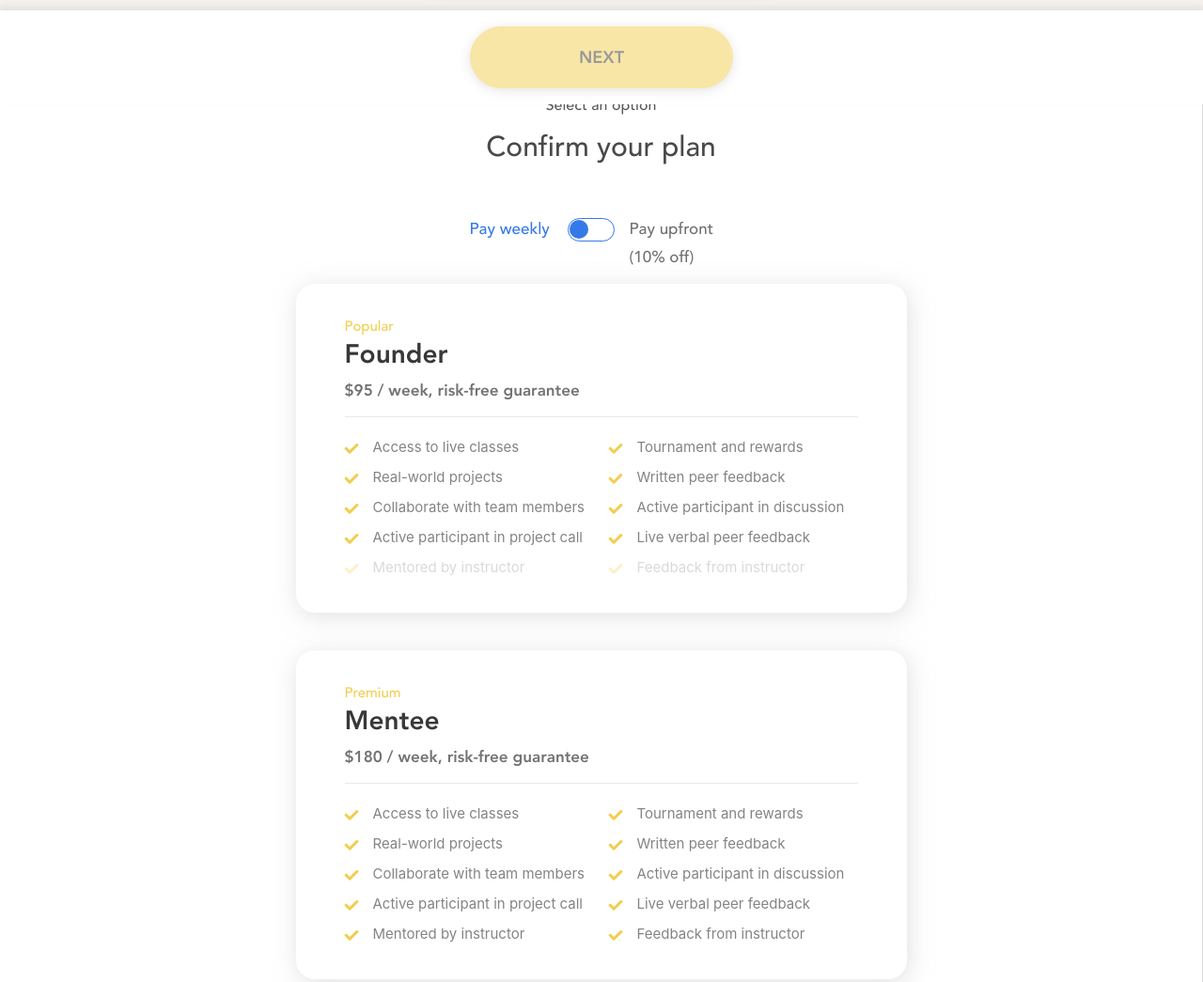
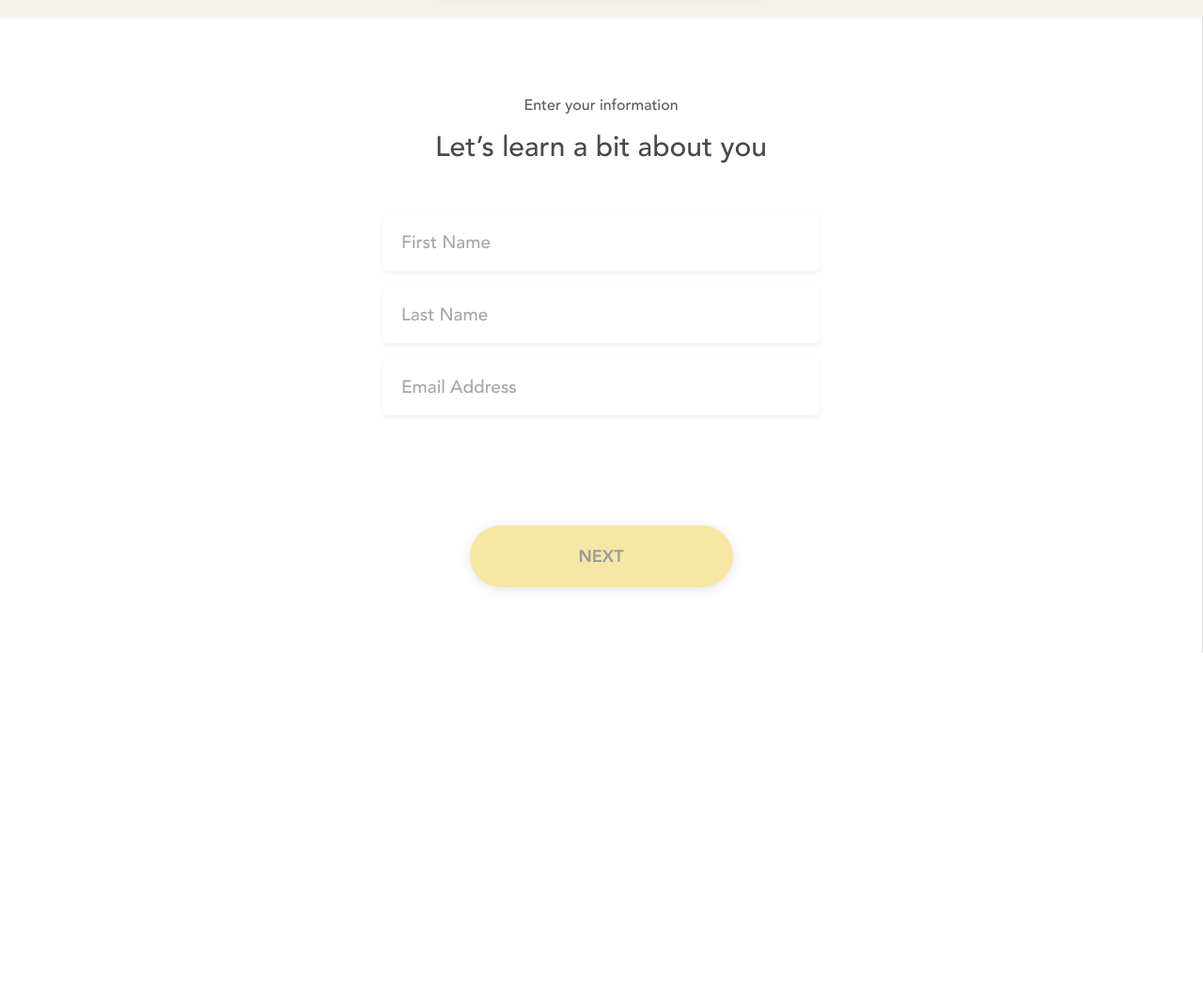
Before and after one commit to Kalesberg/kuzo-onboarding, a plain HTML site: page form.html in a window 1280 px wide. Shown: the part 689-1734 px from the top of the page at 94% size. After the commit the page ends 1384 px from the top, so only its background shows below. Drawn offline with nearby package versions, Linux system fonts and the light colour scheme; a script that the page names is missing.

Commit message:
change order in form.html

```diff
--- a/form.html
+++ b/form.html
@@ -49,7 +49,7 @@
     </div>
     <section class="main-panel">
       <form class="tab-content step-contents" id="payment_form">
-          <div class="tab-pane fade show step-content " id="step1" role="tabpanel">
+          <div class="tab-pane fade show step-content active" id="step1" role="tabpanel">
             <p class="step-description">Enter your information</p>
             <h2 class="step-title">Let’s learn a bit about you</h2>
             <div class="form-group">
@@ -91,7 +91,7 @@
               <span class="circle"></span>
             </div>
           </div>
-          <div class="tab-pane fade show step-content active" id="step3" role="tabpanel">
+          <div class="tab-pane fade show step-content" id="step3" role="tabpanel">
             <p class="step-description">Select an option</p>
             <h2 class="step-title">Confirm your plan</h2>
             <div class="switch-wrapper">
```
